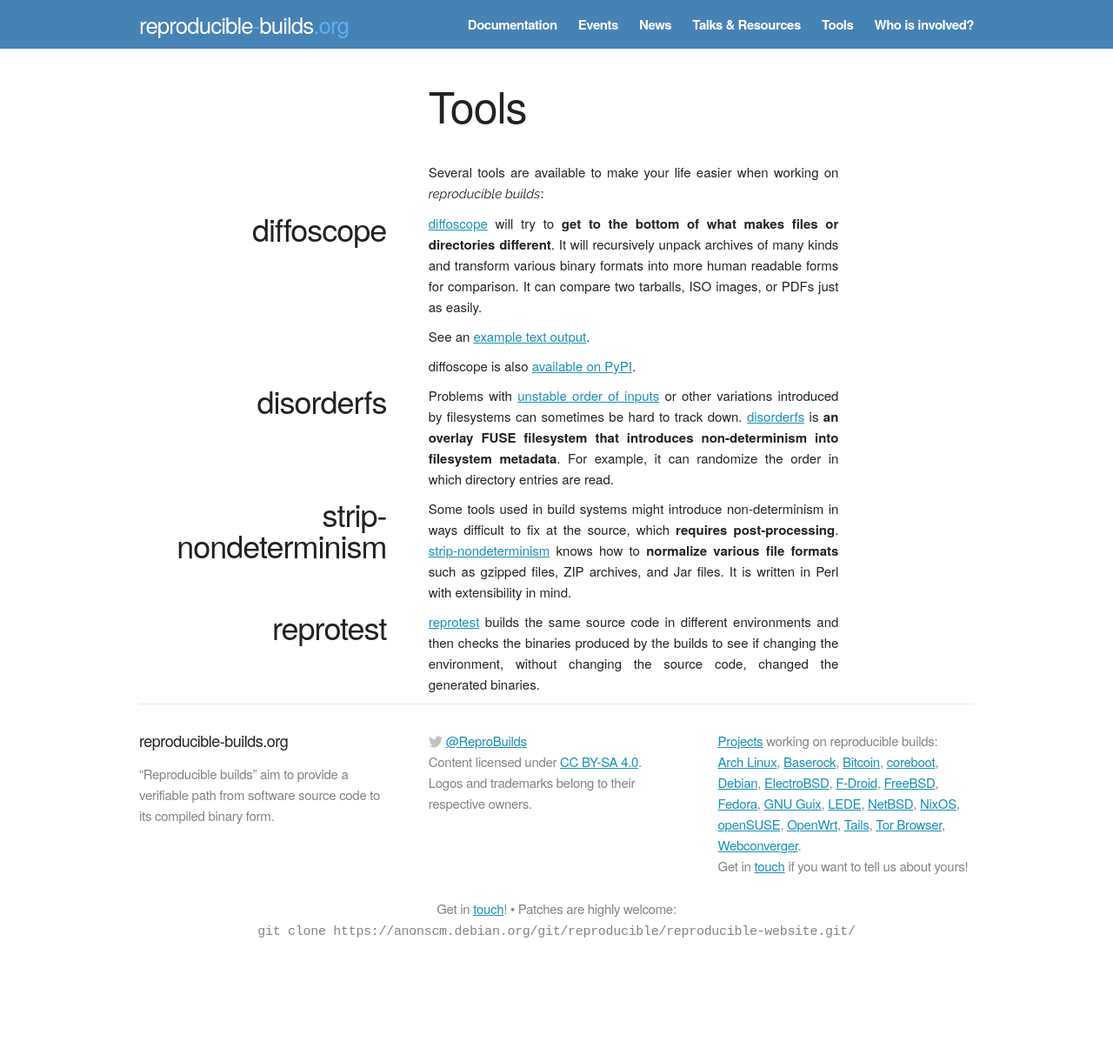
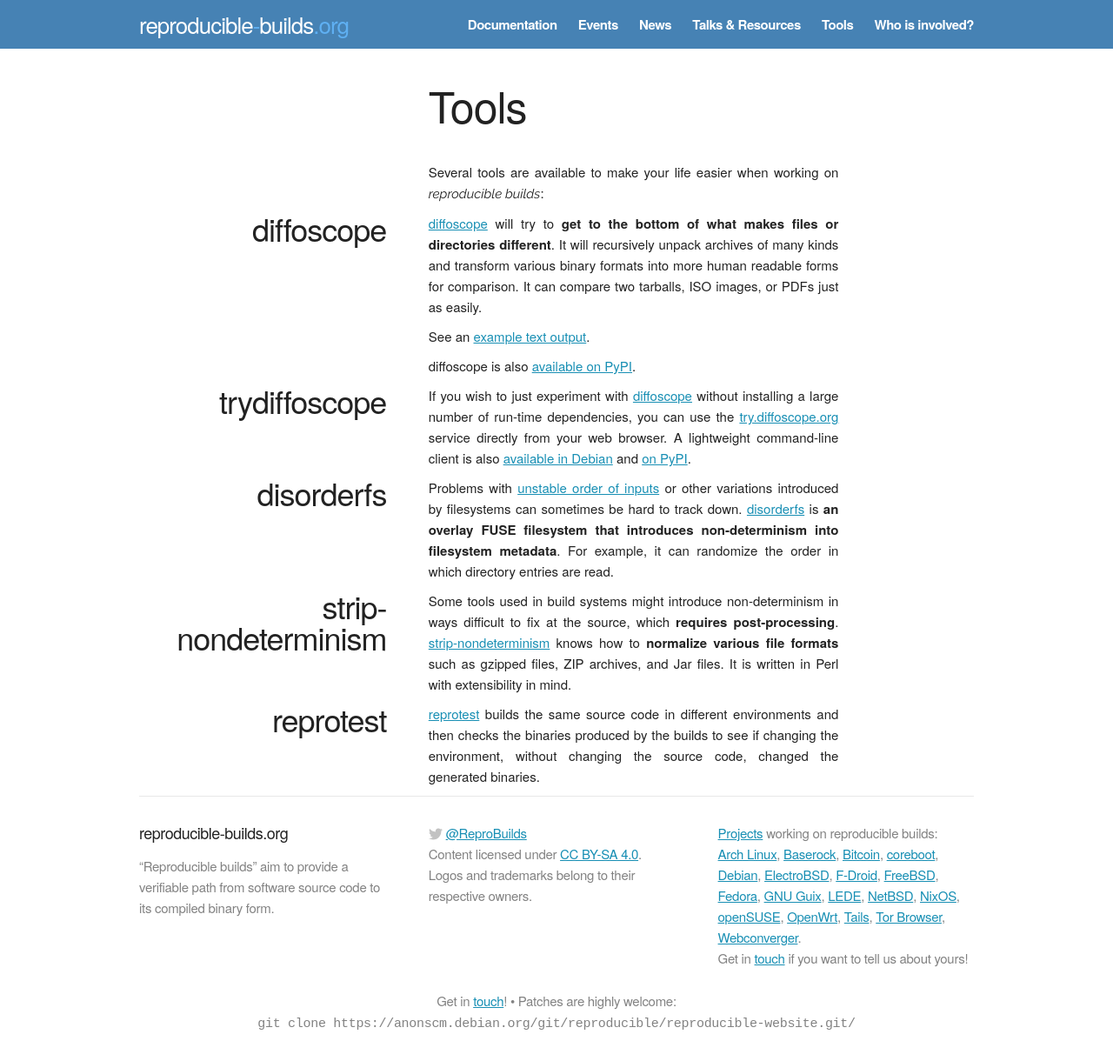
Before and after one commit to prototypefund/reproducible-website, a Jekyll site: the page built from tools.html, in a window 1280 px wide. Shown: the whole page at 87% size. Built offline with Jekyll 4.4.1, drawn with Linux system fonts in a browser that asks for light colours; some web fonts are replaced; before the commit the page ends 1114 px from its top, so only the background shows below that.

Commit message:
tools.html: Add trydiffoscope.

```diff
--- a/tools.html
+++ b/tools.html
@@ -29,6 +29,22 @@
     </p>
     <p>
       diffoscope is also <a href="https://pypi.python.org/pypi/diffoscope">available on PyPI</a>.
+    </p>
+  </div>
+</div>
+<div class="row">
+  <div class="four columns title">
+    <h2>trydiffoscope</h2>
+  </div>
+  <div class="eight columns text">
+    <p>
+      If you wish to just experiment with
+      <a href="https://diffoscope.org/">diffoscope</a> without installing a large
+      number of run-time dependencies, you can use the
+      <a href="https://try.diffoscope.org/">try.diffoscope.org</a> service directly
+      from your web browser. A lightweight command-line client is also
+      <a href="https://packages.debian.org/sid/diffoscope">available in Debian</a> and
+      <a href="https://pypi.python.org/pypi/trydiffoscope">on PyPI</a>.
     </p>
   </div>
 </div>
```
